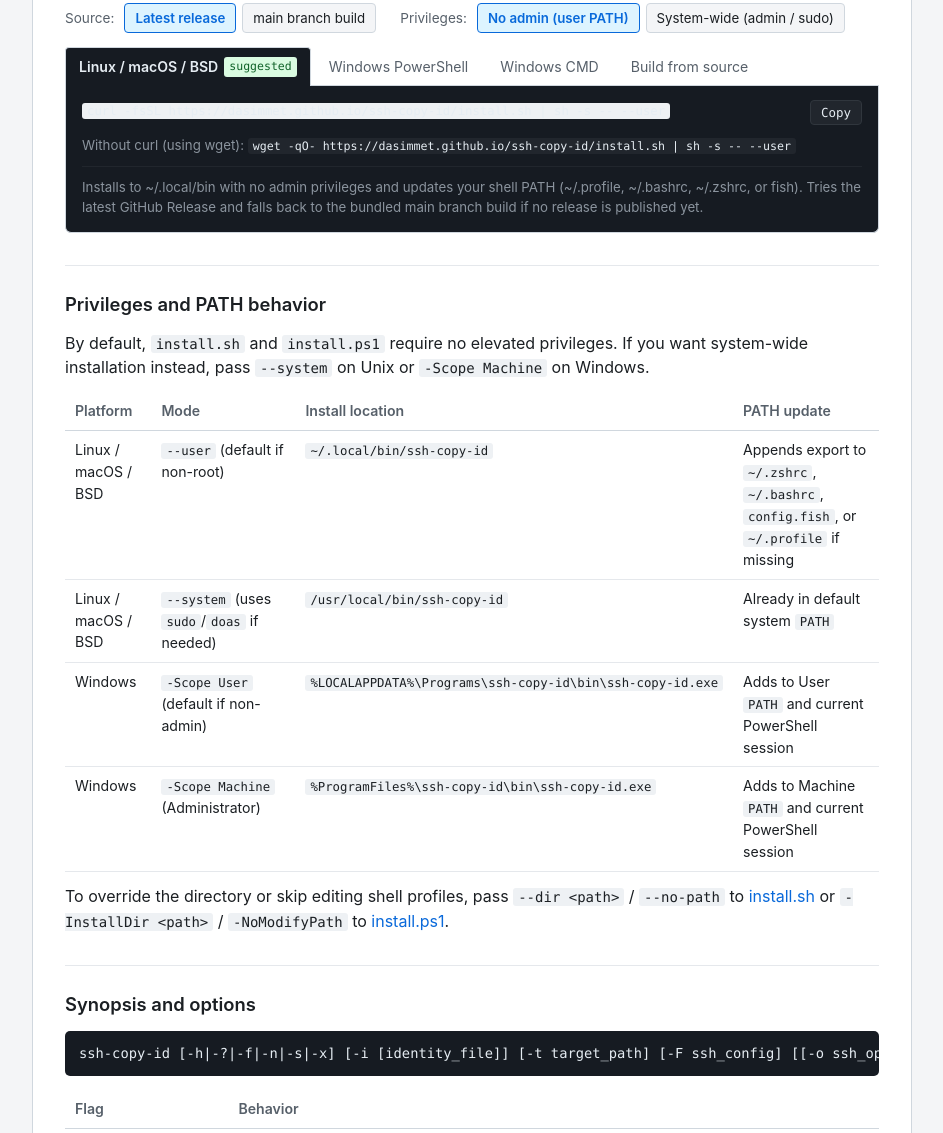
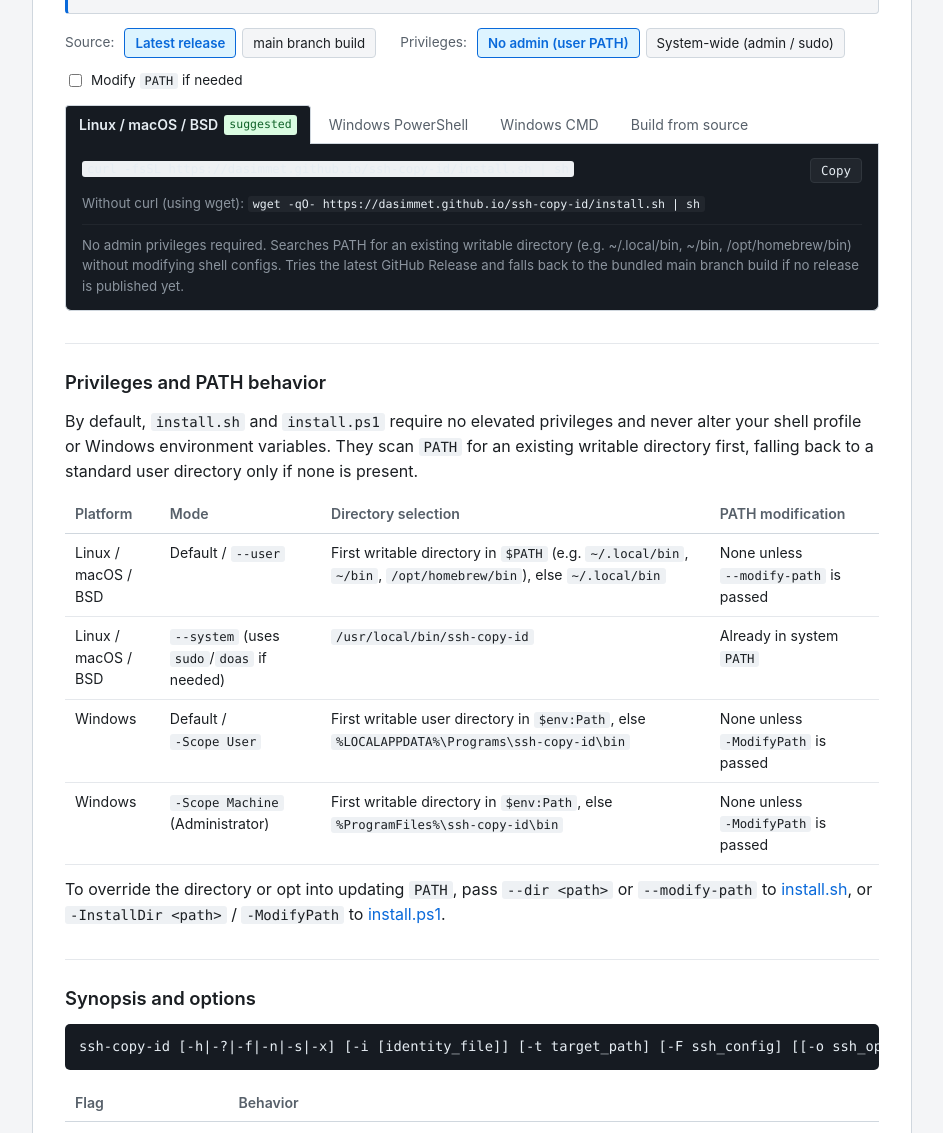
Before and after one commit to dasimmet/ssh-copy-id, a plain HTML site: page docs/index.html in a window 1280 px wide. Shown: the part 507-1640 px from the top of the page, without its empty margins (168-1111 px from the left). Drawn offline with Linux system fonts and the light colour scheme; no server answers.

Commit message:
do not modify path by default

```diff
--- a/docs/app.js
+++ b/docs/app.js
@@ -9,6 +9,7 @@
     suggestedTab: "unix",
     channel: "latest",
     scope: "user",
+    modifyPath: false,
     detected: {
       os: "unknown",
       osLabel: "Unknown OS",
@@ -139,25 +140,30 @@
   function getCommands() {
     var isMain = state.channel === "main";
     var isSystem = state.scope === "system";
+    var modifyPath = state.modifyPath;
 
     var shUrl = PAGES_URL + "/install.sh";
     var psUrl = PAGES_URL + "/install.ps1";
 
     var unixArgs = [];
     if (isMain) unixArgs.push("--version", "main");
-    unixArgs.push(isSystem ? "--system" : "--user");
+    if (isSystem) unixArgs.push("--system");
+    if (modifyPath) unixArgs.push("--modify-path");
 
     var unixSuffix = unixArgs.length ? " -s -- " + unixArgs.join(" ") : "";
     var unixCurl = "curl -fsSL " + shUrl + " | sh" + unixSuffix;
     var unixWget = "wget -qO- " + shUrl + " | sh" + unixSuffix;
 
-    var psScopeFlag = isSystem ? " -Scope Machine" : " -Scope User";
-    var psVersionFlag = isMain ? " -Version main" : "";
+    var psArgs = [];
+    if (isMain) psArgs.push("-Version main");
+    if (isSystem) psArgs.push("-Scope Machine");
+    if (modifyPath) psArgs.push("-ModifyPath");
+
     var psCmd;
-    if (!isMain && !isSystem) {
+    if (psArgs.length === 0) {
       psCmd = "irm " + psUrl + " | iex";
     } else {
-      psCmd = "& ([scriptblock]::Create((irm " + psUrl + ")))" + psVersionFlag + psScopeFlag;
+      psCmd = "& ([scriptblock]::Create((irm " + psUrl + "))) " + psArgs.join(" ");
     }
 
     var cmdInner = psCmd.replace(/"/g, '\\"');
@@ -169,30 +175,38 @@
       "zig build -Doptimize=ReleaseSafe\n" +
       "./zig-out/bin/ssh-copy-id --version";
 
+    var unixPathNote = modifyPath
+      ? "Will update shell profile (~/.zshrc, ~/.bashrc, config.fish, or ~/.profile) if no existing writable PATH directory is found."
+      : "Searches PATH for an existing writable directory (e.g. ~/.local/bin, ~/bin, /opt/homebrew/bin) without modifying shell configs.";
+
+    var winPathNote = modifyPath
+      ? "Will update " + (isSystem ? "Machine" : "User") + " PATH if no existing writable PATH directory is found."
+      : "Searches PATH for an existing writable user directory without modifying User or Machine PATH.";
+
     return {
       unix: {
         main: unixCurl,
         altLabel: "Without curl (using wget):",
         alt: unixWget,
-        note: isSystem
+        note: (isSystem
           ? "Installs to /usr/local/bin using sudo or doas if needed."
-          : "Installs to ~/.local/bin with no admin privileges and updates your shell PATH (~/.profile, ~/.bashrc, ~/.zshrc, or fish)."
+          : "No admin privileges required. " + unixPathNote)
       },
       powershell: {
         main: psCmd,
         altLabel: "Inspect script before running:",
         alt: "irm " + psUrl,
-        note: isSystem
-          ? "Installs to %ProgramFiles%\\ssh-copy-id\\bin and adds it to Machine PATH (requires Administrator PowerShell)."
-          : "Installs to %LOCALAPPDATA%\\Programs\\ssh-copy-id\\bin with no admin privileges and adds it to User PATH."
+        note: (isSystem
+          ? "Installs system-wide (requires Administrator PowerShell). " + winPathNote
+          : "No admin privileges required. " + winPathNote)
       },
       cmd: {
         main: cmdLine,
         altLabel: "Direct script URL:",
         alt: psUrl,
-        note: isSystem
-          ? "Invokes install.ps1 for Machine PATH (run Command Prompt as Administrator)."
-          : "Invokes install.ps1 for current User PATH without Administrator privileges."
+        note: (isSystem
+          ? "Invokes install.ps1 system-wide (run Command Prompt as Administrator). " + winPathNote
+          : "Invokes install.ps1 without Administrator privileges. " + winPathNote)
       },
       source: {
         main: sourceCmd,
@@ -351,6 +365,14 @@
       });
     });
 
+    var modifyPathCheckbox = document.getElementById("opt-modify-path");
+    if (modifyPathCheckbox) {
+      modifyPathCheckbox.addEventListener("change", function () {
+        state.modifyPath = !!modifyPathCheckbox.checked;
+        render();
+      });
+    }
+
     document.getElementById("copy-install-btn").addEventListener("click", function () {
       copyText(document.getElementById("install-cmd").textContent, this);
     });
--- a/docs/index.html
+++ b/docs/index.html
@@ -38,8 +38,9 @@
     <section id="install" aria-labelledby="install-heading">
       <h2 id="install-heading">Install to PATH</h2>
       <p>
-        Both installers verify SHA-256 checksums, work with or without administrative privileges, and add the
-        installation directory to your <code>PATH</code> automatically.
+        Both installers verify SHA-256 checksums, work with or without administrative privileges, and look for an
+        existing writable directory on your <code>PATH</code> without modifying shell configs or Windows
+        <code>PATH</code> unless you pass <code>--modify-path</code> / <code>-ModifyPath</code>.
       </p>
 
       <div class="detect-bar" role="status" aria-live="polite">
@@ -59,6 +60,11 @@
           <button type="button" class="seg-btn" data-scope="user" aria-pressed="true">No admin (user PATH)</button>
           <button type="button" class="seg-btn" data-scope="system" aria-pressed="false">System-wide (admin / sudo)</button>
         </div>
+
+        <label class="control-group" style="cursor: pointer;">
+          <input type="checkbox" id="opt-modify-path">
+          <span>Modify <code>PATH</code> if needed</span>
+        </label>
       </div>
 
       <div class="tabs" role="tablist" aria-label="Platform installer">
@@ -70,15 +76,15 @@
 
       <div class="code-panel">
         <div class="code-row">
-          <pre><code id="install-cmd">curl -fsSL https://dasimmet.github.io/ssh-copy-id/install.sh | sh -s -- --user</code></pre>
+          <pre><code id="install-cmd">curl -fsSL https://dasimmet.github.io/ssh-copy-id/install.sh | sh</code></pre>
           <button type="button" class="copy-btn" id="copy-install-btn">Copy</button>
         </div>
         <div class="alt-cmd">
           <span id="install-alt-label">Without curl (using wget):</span>
-          <code id="install-alt-cmd">wget -qO- https://dasimmet.github.io/ssh-copy-id/install.sh | sh -s -- --user</code>
+          <code id="install-alt-cmd">wget -qO- https://dasimmet.github.io/ssh-copy-id/install.sh | sh</code>
         </div>
         <p class="code-note" id="install-note">
-          Installs to ~/.local/bin with no admin privileges and updates your shell PATH.
+          Searches PATH for an existing writable directory without modifying shell configs.
         </p>
       </div>
     </section>
@@ -86,8 +92,9 @@
     <section id="path-privileges" aria-labelledby="path-heading">
       <h2 id="path-heading">Privileges and PATH behavior</h2>
       <p>
-        By default, <code>install.sh</code> and <code>install.ps1</code> require no elevated privileges. If you want
-        system-wide installation instead, pass <code>--system</code> on Unix or <code>-Scope Machine</code> on Windows.
+        By default, <code>install.sh</code> and <code>install.ps1</code> require no elevated privileges and never
+        alter your shell profile or Windows environment variables. They scan <code>PATH</code> for an existing
+        writable directory first, falling back to a standard user directory only if none is present.
       </p>
       <div class="table-wrap">
         <table>
@@ -95,42 +102,42 @@
             <tr>
               <th>Platform</th>
               <th>Mode</th>
-              <th>Install location</th>
-              <th>PATH update</th>
+              <th>Directory selection</th>
+              <th>PATH modification</th>
             </tr>
           </thead>
           <tbody>
             <tr>
               <td>Linux / macOS / BSD</td>
-              <td><code>--user</code> (default if non-root)</td>
-              <td><code>~/.local/bin/ssh-copy-id</code></td>
-              <td>Appends export to <code>~/.zshrc</code>, <code>~/.bashrc</code>, <code>config.fish</code>, or <code>~/.profile</code> if missing</td>
+              <td>Default / <code>--user</code></td>
+              <td>First writable directory in <code>$PATH</code> (e.g. <code>~/.local/bin</code>, <code>~/bin</code>, <code>/opt/homebrew/bin</code>), else <code>~/.local/bin</code></td>
+              <td>None unless <code>--modify-path</code> is passed</td>
             </tr>
             <tr>
               <td>Linux / macOS / BSD</td>
               <td><code>--system</code> (uses <code>sudo</code>/<code>doas</code> if needed)</td>
               <td><code>/usr/local/bin/ssh-copy-id</code></td>
-              <td>Already in default system <code>PATH</code></td>
+              <td>Already in system <code>PATH</code></td>
             </tr>
             <tr>
               <td>Windows</td>
-              <td><code>-Scope User</code> (default if non-admin)</td>
-              <td><code>%LOCALAPPDATA%\Programs\ssh-copy-id\bin\ssh-copy-id.exe</code></td>
-              <td>Adds to User <code>PATH</code> and current PowerShell session</td>
+              <td>Default / <code>-Scope User</code></td>
+              <td>First writable user directory in <code>$env:Path</code>, else <code>%LOCALAPPDATA%\Programs\ssh-copy-id\bin</code></td>
+              <td>None unless <code>-ModifyPath</code> is passed</td>
             </tr>
             <tr>
               <td>Windows</td>
               <td><code>-Scope Machine</code> (Administrator)</td>
-              <td><code>%ProgramFiles%\ssh-copy-id\bin\ssh-copy-id.exe</code></td>
-              <td>Adds to Machine <code>PATH</code> and current PowerShell session</td>
+              <td>First writable directory in <code>$env:Path</code>, else <code>%ProgramFiles%\ssh-copy-id\bin</code></td>
+              <td>None unless <code>-ModifyPath</code> is passed</td>
             </tr>
           </tbody>
         </table>
       </div>
       <p style="margin-top: 12px;">
-        To override the directory or skip editing shell profiles, pass <code>--dir &lt;path&gt;</code> /
-        <code>--no-path</code> to <a href="install.sh">install.sh</a> or <code>-InstallDir &lt;path&gt;</code> /
-        <code>-NoModifyPath</code> to <a href="install.ps1">install.ps1</a>.
+        To override the directory or opt into updating <code>PATH</code>, pass <code>--dir &lt;path&gt;</code> or
+        <code>--modify-path</code> to <a href="install.sh">install.sh</a>, or <code>-InstallDir &lt;path&gt;</code> /
+        <code>-ModifyPath</code> to <a href="install.ps1">install.ps1</a>.
       </p>
     </section>
 
```
Also changed, not shown: 3 other files.
